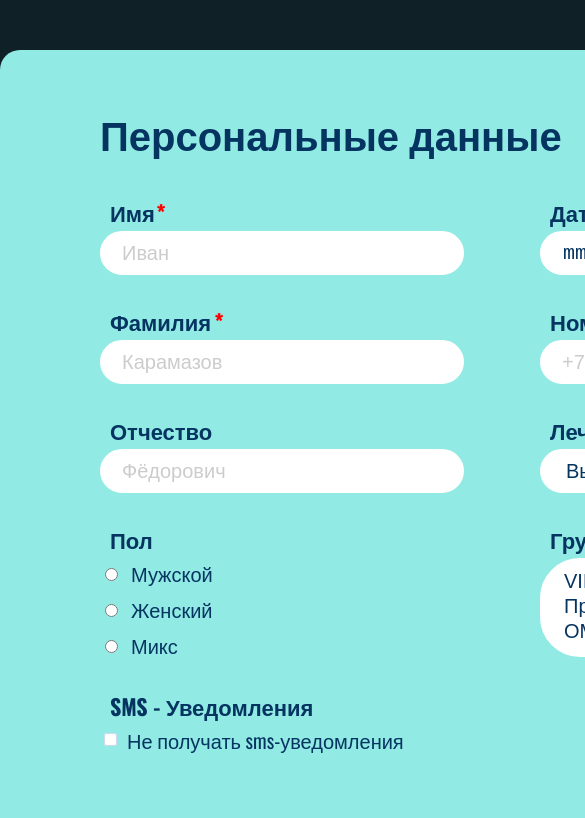
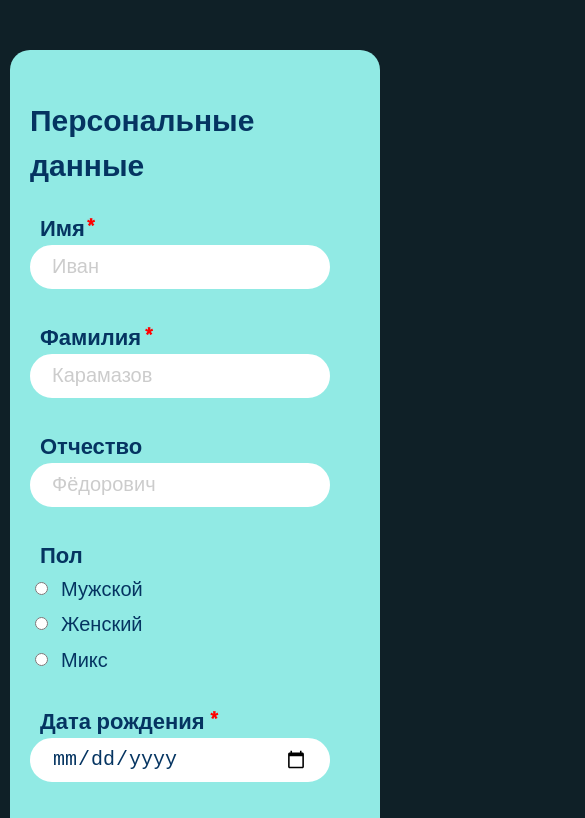
Before and after one commit to Hackerbot1488/medods-form-task, a Vue app: page / in a window 390 px wide. Shown: the top 818 px of the page, 585 px wide, since content can reach past the window. Built offline with nearby package versions, Linux system fonts and the light colour scheme.

Commit message:
made it responsive

```diff
--- a/src/components/Form.vue
+++ b/src/components/Form.vue
@@ -87,6 +87,7 @@
 				</div>
 			</div>
 			<div class="group">
+				<div class="group__column">
 					<div class="group__item">
 						<label for="notifications">SMS - Уведомления</label>
 						<div class="wrap-checkbox">
@@ -99,6 +100,7 @@
 								</svg>
 							</label>
 							<label for="notifications">Не получать sms-уведомления</label>
+						</div>
 					</div>
 				</div>
 			</div>
@@ -426,10 +428,60 @@ export default {
 			stroke-dasharray: var(--a, 86.12)
 			stroke-dashoffset: var(--o, 86.12)
 			transition: stroke-dasharray .6s, stroke-dashoffset .6s
-@media (max-width: 400px)
-	.form__select_multiple
-		padding: 10px 20px
+
+@media (max-width: 1144px)
+	.form
+		padding: 20px
+		section, .wrap-submit-button
+			width: 631px
+			margin: 0 auto
+	.group__column
+		flex: 1
+		max-width: 300px
+		&:first-child
+			margin-right: 40px
+@media (max-width: 900px)
+	.form
+		margin: 0 30px
+@media (max-width: 732px)
+	.form
+		section
+			width: 400px
+			margin: 0 auto
+		.wrap-submit-button
+			padding: 20px 20px 20px 0px
+			width: auto
+	.form__header
+		width: 400px
+	.group
+		flex-direction: column
+		width: 400px
+	.group__column
+		flex: 1
+		max-width: 300px
+		&:first-child
+			margin: 0
+	.form__select
+		&_multiple
 			height: auto
-	.form__input
-		width: 320px
+@media (max-width: 500px)
+	.form
+		margin: 0 10px
+		section
+			width: auto
+			margin: 0
+		.wrap-submit-button
+			padding: 20px 0 0
+	.form__header
+		font-size: 30px
+		width: auto
+	.group
+		width: auto
+	.group-column
+		width: 100%
+@media (max-width: 360px)
+	.form__header
+		font-size: 25px
+	.form__input, .form__select
+		width: calc(100% - 60px)
 </style>
```
Lines whose indentation alone changed are shown as unchanged.
